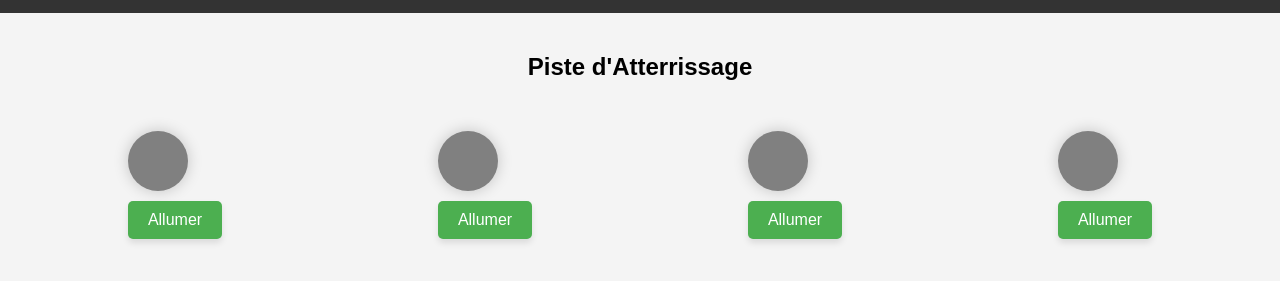
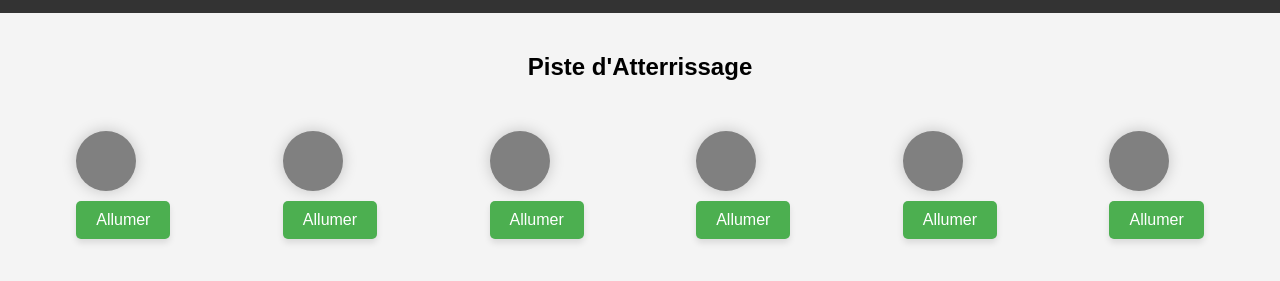
Before and after one commit to JoeM1990/simulationTrack, a plain HTML site: page index.html in a window 1280 px wide. Shown: the part 115-396 px from the top of the page. Drawn offline with Linux system fonts and the light colour scheme.

Commit message:
add lampe

```diff
--- a/index.html
+++ b/index.html
@@ -1,11 +1,13 @@
 <!DOCTYPE html>
 <html lang="fr">
+
 <head>
     <meta charset="UTF-8">
     <meta name="viewport" content="width=device-width, initial-scale=1.0">
     <link rel="stylesheet" href="styles/style.css">
     <title>Contrôle des Lampes</title>
 </head>
+
 <body>
     <header>
         <h1>Contrôle des Lampes de la Piste d'Atterrissage</h1>
@@ -34,10 +36,19 @@
                     <div class="lamp-light"></div>
                     <button class="toggle-btn">Allumer</button>
                 </div>
+                <div class="lamp" data-id="lamp5">
+                    <div class="lamp-light"></div>
+                    <button class="toggle-btn">Allumer</button>
+                </div>
+                <div class="lamp" data-id="lamp6">
+                    <div class="lamp-light"></div>
+                    <button class="toggle-btn">Allumer</button>
+                </div>
             </div>
         </section>
     </main>
 
     <script src="scripts/script.js"></script>
 </body>
+
 </html>
```
Lines whose indentation alone changed are shown as unchanged.
